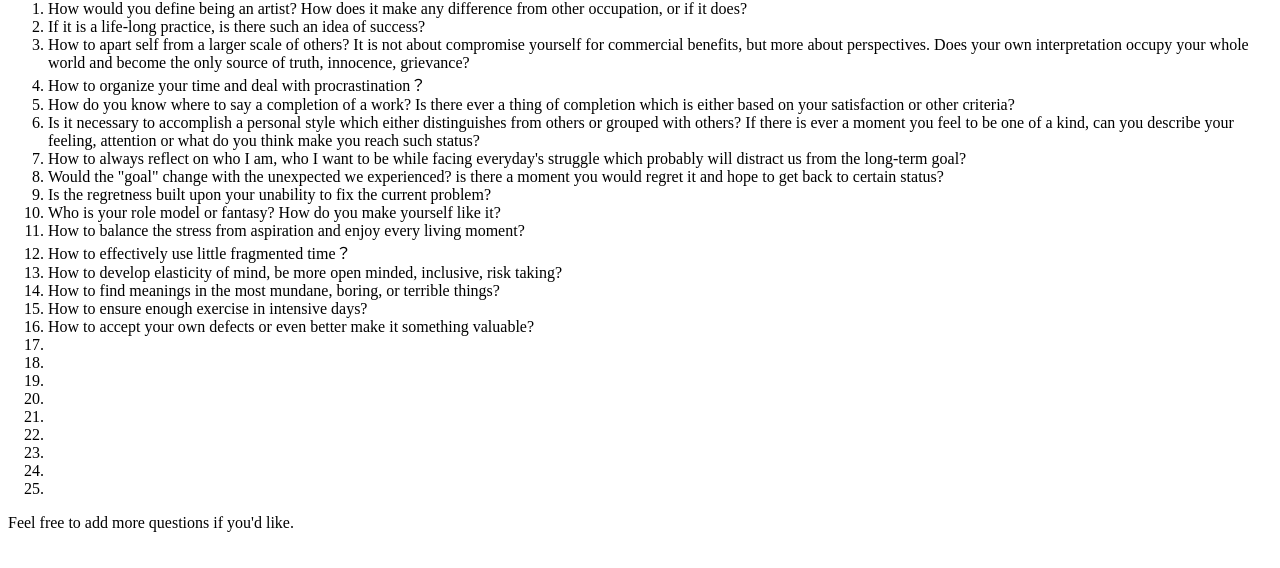
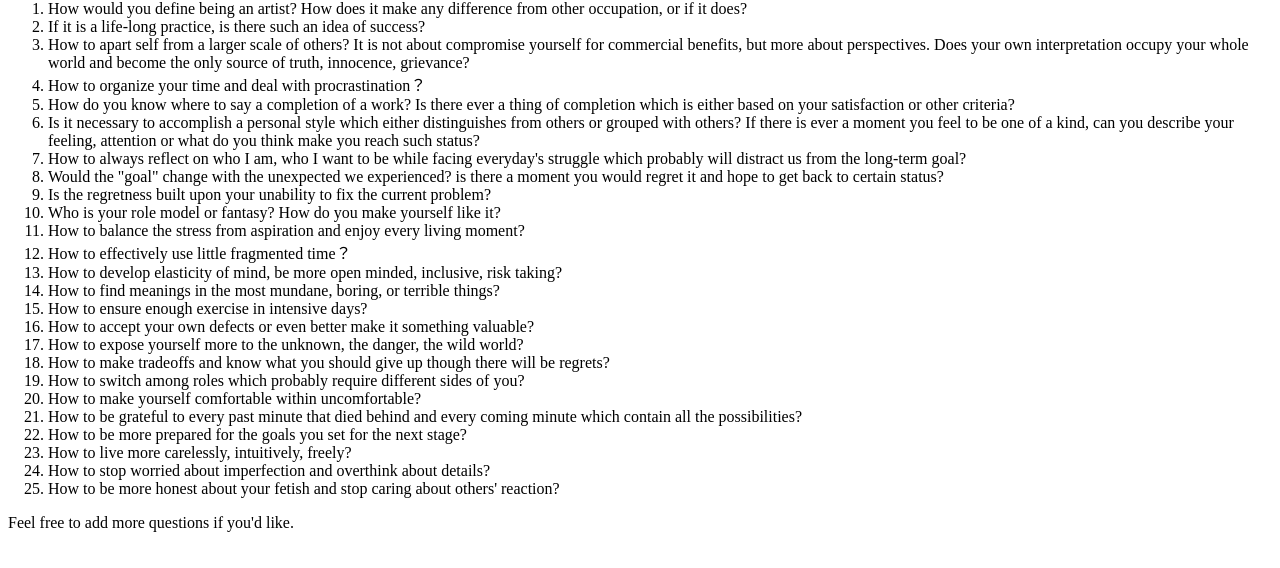
Before and after one commit to JiaweiStartsCoding/25-questions, a plain HTML site: page index.html in a window 1280 px wide. Shown: the part 66-634 px from the top of the page. Drawn offline with Linux system fonts and the light colour scheme.

Commit message:
finish all the 25

```diff
--- a/index.html
+++ b/index.html
@@ -16,15 +16,15 @@
   <li>How to find meanings in the most mundane, boring, or terrible things?</li>
   <li>How to ensure enough exercise in intensive days? </li>
   <li>How to accept your own defects or even better make it something valuable?</li>
-  <li></li>
-  <li></li>
-  <li></li>
-  <li></li>
-  <li></li>
-  <li></li>
-  <li></li>
-  <li></li>
-  <li></li>
+  <li>How to expose yourself more to the unknown, the danger, the wild world?</li>
+  <li>How to make tradeoffs and know what you should give up though there will be regrets?</li>
+  <li>How to switch among roles which probably require different sides of you?</li>
+  <li>How to make yourself comfortable within uncomfortable?</li>
+  <li>How to be grateful to every past minute that died behind and every coming minute which contain all the possibilities?</li>
+  <li>How to be more prepared for the goals you set for the next stage?</li>
+  <li>How to live more carelessly, intuitively, freely?</li>
+  <li>How to stop worried about imperfection and overthink about details?</li>
+  <li>How to be more honest about your fetish and stop caring about others' reaction?</li>
 </ol>
 
 <p>Feel free to add more questions if you'd like.</p>
```
